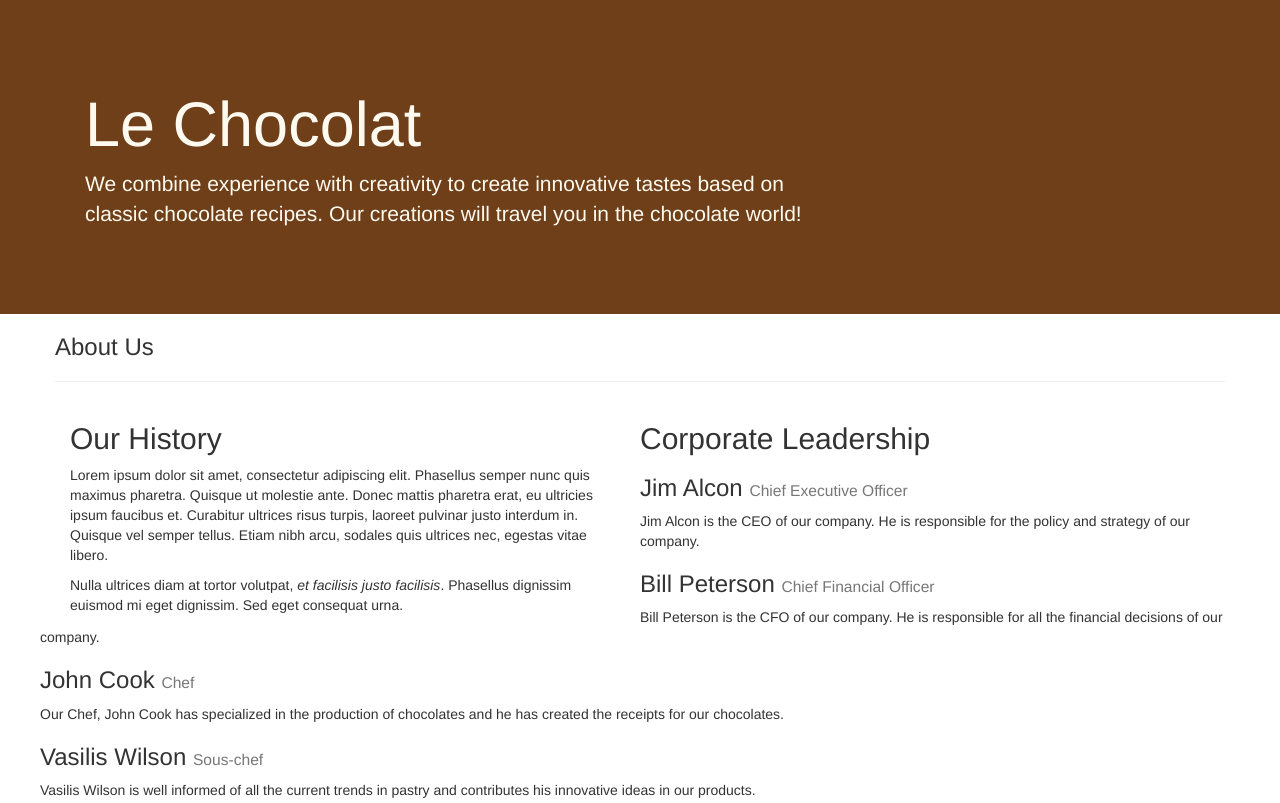
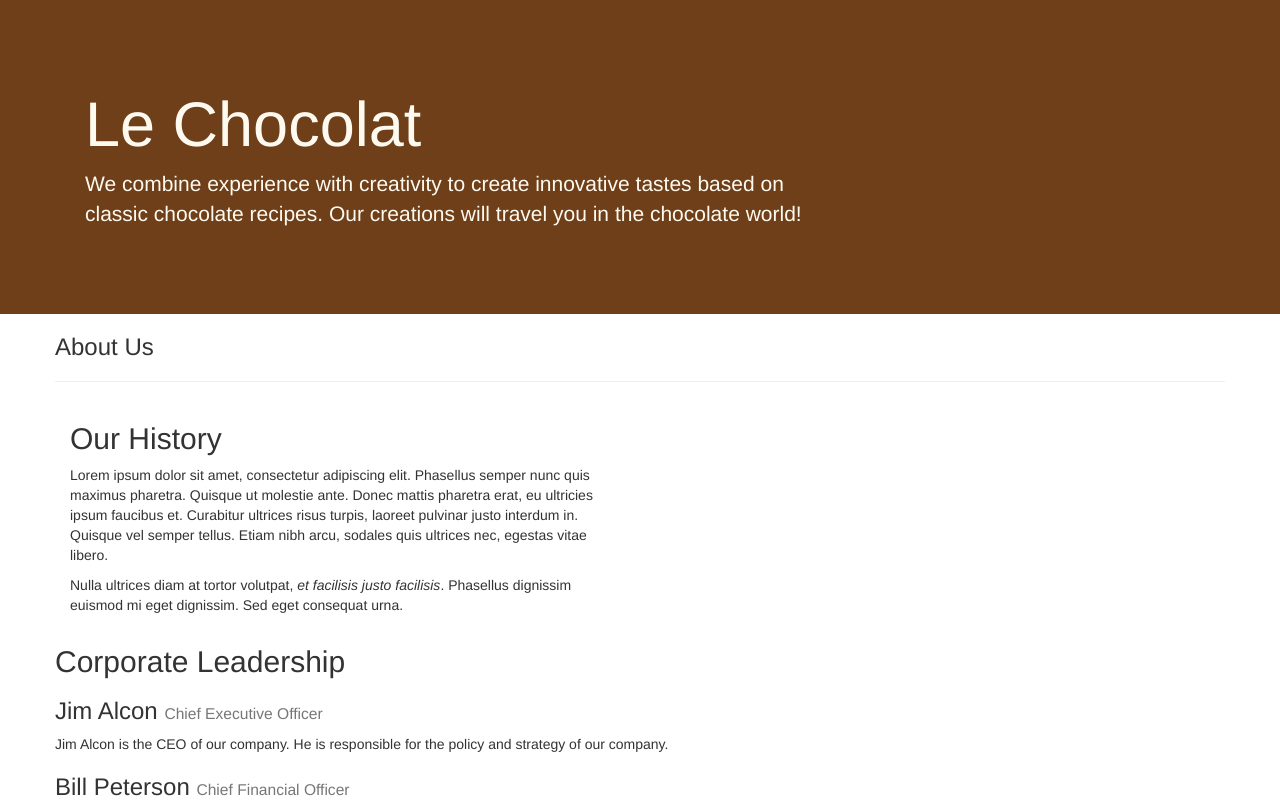
Before and after one commit to saimaltinay/leChocolat, a plain HTML site: page aboutus.html in a window 1280 px wide. Shown: the top 803 px of the page. Drawn offline with nearby package versions, Linux system fonts and the light colour scheme.

Commit message:
Bootstrap Assignment 1 Task 3

```diff
--- a/aboutus.html
+++ b/aboutus.html
@@ -42,38 +42,37 @@
         <div class="row ">
             <div class="col-12 col-sm-6 col-lg-6">
                 <h2>Our History</h2>
-                <p>Lorem ipsum dolor sit amet, consectetur adipiscing elit. Phasellus semper nunc quis maximus
+                <p class="d-none d-sm-block">Lorem ipsum dolor sit amet, consectetur adipiscing elit. Phasellus semper nunc quis maximus
                     pharetra.
                     Quisque ut molestie ante. Donec mattis pharetra erat, eu ultricies ipsum faucibus et. Curabitur
                     ultrices risus turpis, laoreet pulvinar justo interdum in. Quisque vel semper tellus. Etiam nibh
                     arcu,
                     sodales quis ultrices nec, egestas vitae libero. </p>
-                <p>Nulla ultrices diam at tortor volutpat, <em>et facilisis justo facilisis</em>. Phasellus dignissim
+                <p  class="d-none d-sm-block">Nulla ultrices diam at tortor volutpat, <em>et facilisis justo facilisis</em>. Phasellus dignissim
                     euismod mi eget dignissim. Sed eget consequat urna. </p>
             </div>
             <div class="col col-sm col-lg">
             </div>
-
-
+        </div>
 
         <div class="row ">
             <div class="col">
                 <h2>Corporate Leadership</h2>
                 <h3>Jim Alcon <small>Chief Executive Officer </small></h3>
-                    <p>Jim Alcon is the CEO of our company. He is responsible for the policy and strategy of our
+                <p class="d-none d-sm-block">Jim Alcon is the CEO of our company. He is responsible for the policy and strategy of our
                     company.
                 </p>
                 <h3>Bill Peterson <small>Chief Financial Officer </small></h3>
-                    <p>Bill Peterson is the CFO of our company. He is responsible for all the financial decisions of
+                <p class="d-none d-sm-block">Bill Peterson is the CFO of our company. He is responsible for all the financial decisions of
                     our
                     company. </p>
                 <h3>John Cook <small>Chef</small></h3>
-                    <p>Our Chef, John Cook has specialized in the production of chocolates and he has created the
+                <p class="d-none d-sm-block">Our Chef, John Cook has specialized in the production of chocolates and he has created the
                     receipts
                     for
                     our chocolates. </p>
                 <h3>Vasilis Wilson <small>Sous-chef </small></h3>
-                    <p>Vasilis Wilson is well informed of all the current trends in pastry and contributes his
+                <p class="d-none d-sm-block">Vasilis Wilson is well informed of all the current trends in pastry and contributes his
                     innovative
                     ideas
                     in our products. </p>
```
Lines whose indentation alone changed are shown as unchanged.
